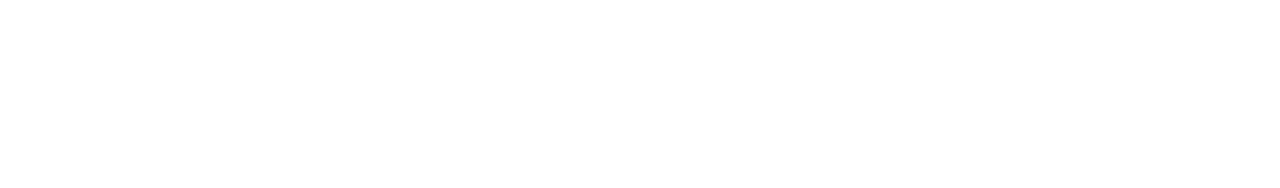
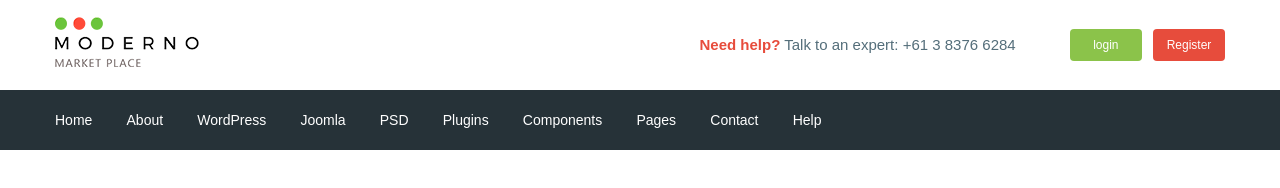
Before and after one commit to KilkaSenpai/moderno, a website: page app/index.html in a window 1280 px wide. Drawn offline with nearby package versions, Linux system fonts and the light colour scheme; files that its build step writes are made by us from their sources.

Commit message:
added header

```diff
--- a/app/index.html
+++ b/app/index.html
@@ -1,15 +1,82 @@
 <!DOCTYPE html>
 <html lang="en">
+
 <head>
     <meta charset="UTF-8">
     <meta name="viewport" content="width=device-width, initial-scale=1.0">
     <title>Document</title>
+    <link href="https://fonts.googleapis.com/css?family=Roboto:500,700&display=swap" rel="stylesheet">
     <link rel="stylesheet" href="css/libs.min.css">
     <link rel="stylesheet" href="css/style.min.css">
 </head>
+
 <body>
+    <header class="header">
+        <div class="header__top">
+            <div class="container">
+                <div class="header__top-inner">
+                    <div class="header__logo">
+                        <a href="#">
+                            <img src="images/logo.png" alt="">
+                        </a>
+                    </div>
+                    <div class="header__text">
+                        <a href="#">
+                            <span>Need help?</span>
+                        </a>
+                        Talk to an expert:
+                        <a class="header__phone" href="tel:61383766284">+61 3 8376 6284</a>
+                    </div>
+                    <div class="header__box">
+                        <a class="basket" href="#"></a>
+                        <a class="header__btn header__btn-login" href="">login</a>
+                        <a class="header__btn header__btn-register" href="">Register</a>
+                    </div>
+                </div>
+            </div>
+        </div>
+        <div class="header__menu">
+            <div class="container">
+                <nav class="menu">
+                    <ul class="menu__list">
+                        <li>
+                            <a href="#">Home</a>
+                        </li>
+                        <li>
+                            <a href="#">About</a>
+                        </li>
+                        <li>
+                            <a href="#">WordPress</a>
+                        </li>
+                        <li>
+                            <a href="#">Joomla</a>
+                        </li>
+                        <li>
+                            <a href="#">PSD</a>
+                        </li>
+                        <li>
+                            <a href="#">Plugins</a>
+                        </li>
+                        <li>
+                            <a href="#">Components</a>
+                        </li>
+                        <li>
+                            <a href="#">Pages</a>
+                        </li>
+                        <li>
+                            <a href="#">Contact</a>
+                        </li>
+                        <li>
+                            <a href="#">Help</a>
+                        </li>
+                    </ul>
+                </nav>
+            </div>
+        </div>
+    </header>
     <script src="https://ajax.googleapis.com/ajax/libs/jquery/3.4.1/jquery.min.js"></script>
     <script src="js/libs.min.js"></script>
     <script src="js/main.min.js"></script>
 </body>
+
 </html>
--- /dev/null
+++ b/app/scss/_fonts.scss
@@ -0,0 +1,7 @@
+@font-face {
+    font-family: 'Roboto-Regular', sans-serif;
+    src: url('../fonts/Roboto-Regular.woff') format('woff'),
+         url('/fonts/Roboto-Regular.woff2') format('woff2');
+         font-weight: 400;
+         font-display: swap;
+}
--- /dev/null
+++ b/app/scss/_global.scss
@@ -0,0 +1,31 @@
+html {
+    box-sizing: border-box;
+}
+*,
+*::before,
+*::after {
+    box-sizing: inherit;
+}
+ a {
+     display: inline-block;
+     text-decoration: none;
+     color: $text;
+ }
+ ul,
+ li {
+     margin: 0;
+     padding: 0;
+     list-style: none;
+ }
+ body{
+    font-family: 'Roboto-Regular', sans-serif;
+    font-weight: 400;
+    font-size: 15px;
+    line-height: 24px;
+    color: $text;
+ }
+ .container {
+     max-width: 1200px;
+     margin: 0 auto;
+     padding: 0 15px;
+ }
--- /dev/null
+++ b/app/scss/_vars.scss
@@ -0,0 +1,4 @@
+$text: #546e7a;
+$red: #e74c3c;
+$green:#8bc34a;
+$bg:#263238;
--- a/app/scss/style.scss
+++ b/app/scss/style.scss
@@ -1,12 +1,52 @@
-html {
-    box-sizing: border-box;
+@import 'vars';
+@import 'global';
+@import 'fonts';
+.header__top-inner {
+    display: flex;
+    justify-content: space-between;
+    height: 90px;
+    align-items: center;
 }
-*,
-*::before,
-*::after {
-    box-sizing: inherit;
+.header__text {
+    margin-left: auto;
+    margin-right: 50px;
+    span {
+        color: $red;
+        font-weight: 700;
+    }
 }
-.box {
+.header__btn {
+    padding: 4px;
+    width: 72px;
+    border-radius: 4px;
+    text-align: center;
+    color: #fff;
+    font-size: 12px;
+}
+.header__btn-login {
+    background-color: $green;
+}
+.header__btn-register {
+    background-color: $red;
+    margin-left: 7px;
+}
+.header__menu {
+    background-color: $bg;
+}
+.menu {
     display: flex;
-
+    align-items: center;
+    height: 60px;
 }
+.menu__list {
+    li {
+        display: inline-block;
+        & + li {
+            margin-left: 30px;
+        }
+    }
+    a {
+        font-size: 14px;
+        color: #fff;
+    }
+}
--- a/gulpfile.js
+++ b/gulpfile.js
@@ -8,7 +8,7 @@ let gulp = require('gulp'),
     cssmin = require('gulp-cssmin');
 
 gulp.task('sass', function () {
-    return gulp.src('app/scss/style.scss')
+    return gulp.src('app/scss/**/*.scss')
         .pipe(sass({
             outputStyle: 'compressed'
         }))
@@ -62,7 +62,7 @@ gulp.task('browser-sync', function () {
     });
 });
 gulp.task('watch', function () {
-    gulp.watch('app/scss/style.scss', gulp.parallel('sass'))
+    gulp.watch('app/scss/**/*.scss', gulp.parallel('sass'))
     gulp.watch('app/*.html', gulp.parallel('html'))
     gulp.watch('app/js/*.js', gulp.parallel('js'))
 });
```
Also changed, not shown: app/fonts/Roboto-Regular.woff (added), app/fonts/Roboto-Regular.woff2 (added), app/images/logo.png (added).
